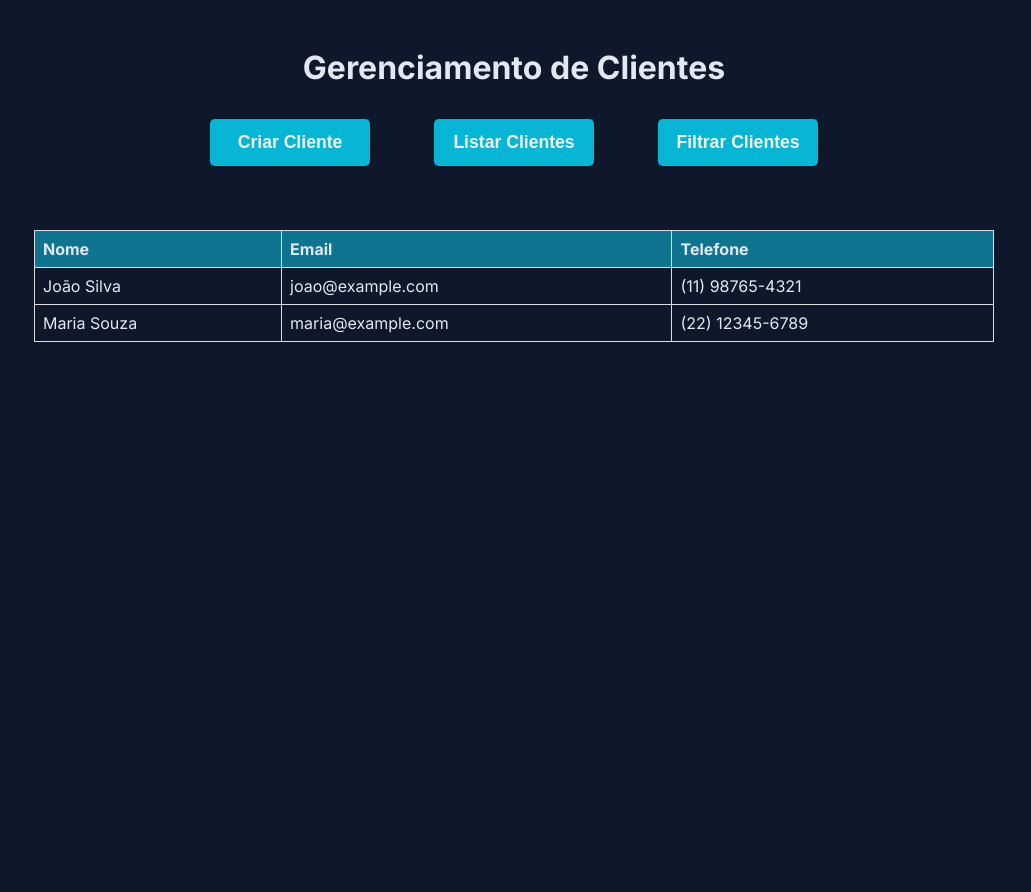
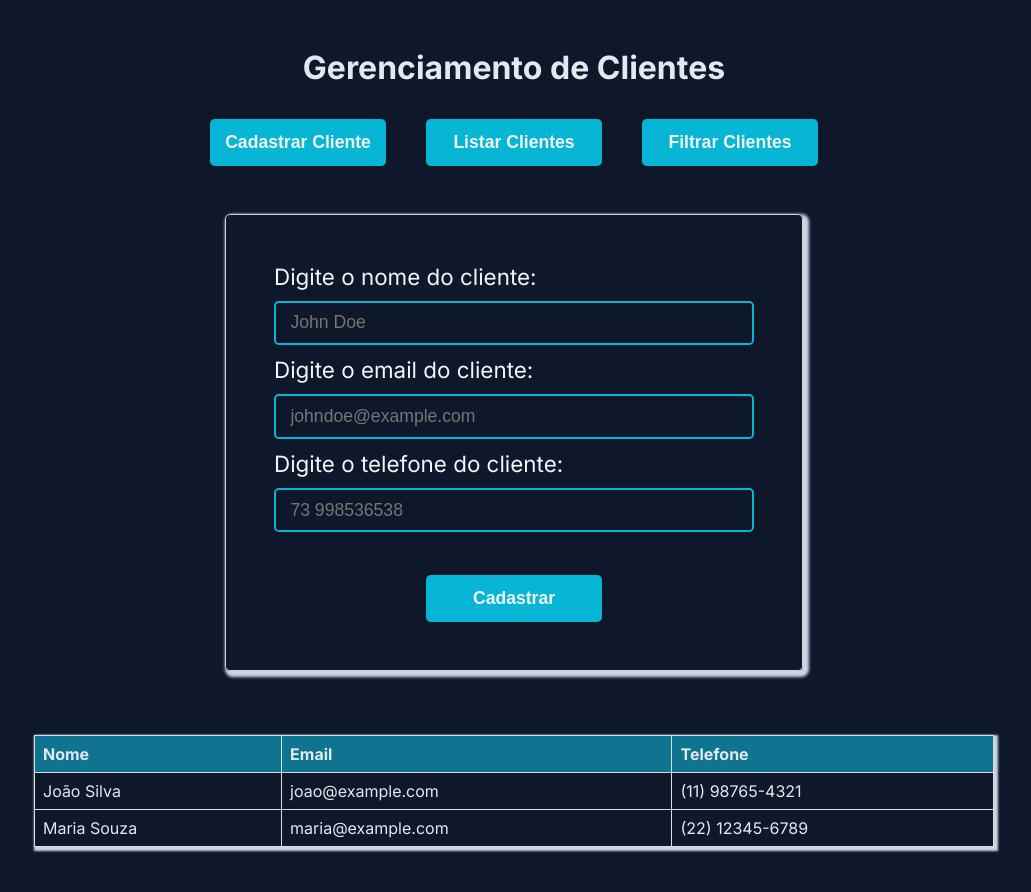
Before and after one commit to Savio-Anjos/Teste-FacilitaJuridico, a Next.js app in the folder front-end/: page / in a window 1280 px wide. Shown: the top 892 px of the page, without its empty margins (126-1157 px from the left). Before the commit the page ends 800 px from the top, so only its background shows below. Built offline with nearby package versions, Linux system fonts and the light colour scheme.

Commit message:
feat: :sparkles: Added component form

```diff
--- /dev/null
+++ b/front-end/src/app/components/Form.module.css
@@ -0,0 +1,59 @@
+.containerForm {
+  border: 1px solid #cbd5e1;
+  margin-top: 3rem;
+  padding: 3rem;
+  color: #f1f5f9;
+  border-radius: 0.3rem;
+  box-shadow: 3px 3px 3px 3px #cbd5e1;
+}
+
+.form {
+  display: flex;
+  flex-direction: column;
+  justify-content: center;
+  align-items: center;
+  width: 100%;
+  height: 100%;
+  font-size: 1.4rem;
+}
+
+.form div {
+  display: flex;
+  flex-direction: column;
+  justify-content: start;
+  align-items: start;
+  width: 100%;
+  height: 100%;
+}
+
+.form input {
+  width: 30rem;
+  margin-top: 0.7rem;
+  margin-bottom: 0.7rem;
+  padding-block: 0.7;
+  padding: 0.6rem;
+  padding-inline: 0.9rem;
+  background-color: transparent;
+  border: 2px solid #06b6d4;
+  border-radius: 0.3rem;
+  color: #f1f5f9;
+  font-size: 1.1rem;
+}
+
+.form button {
+  width: 11rem;
+  margin-top: 2rem;
+  padding: 0.8rem;
+  background-color: #06b6d4;
+  color: #f1f5f9;
+  font-weight: bold;
+  border: none;
+  border-radius: 0.3rem;
+  font-size: 1.1rem;
+  transition: 0.7s;
+}
+
+.form button:hover {
+  background-color: #0e7490;
+  cursor: pointer;
+}
--- /dev/null
+++ b/front-end/src/app/components/Form.tsx
@@ -0,0 +1,35 @@
+import styles from "./Form.module.css"
+
+const Form = () => {
+  return (
+   <section className={styles.containerForm}>
+    <form  className={styles.form}>
+       <div>
+       <label htmlFor="name">
+            Digite o nome do cliente:
+        </label>
+        <input  type="text" id="name" placeholder="John Doe" />
+       </div>
+
+       <div>
+       <label htmlFor="email">
+            Digite o email do cliente:
+        </label>
+        <input  type="text" id="email" placeholder="johndoe@example.com" />
+       </div>
+
+       <div>
+       <label htmlFor="telephone">
+            Digite o telefone do cliente:
+        </label>
+
+        <input  type="text" id="email" placeholder="73 998536538" />
+       </div>
+
+       <button>Cadastrar</button>
+    </form>
+   </section>
+  )
+}
+
+export default Form
--- a/front-end/src/app/components/Table.module.css
+++ b/front-end/src/app/components/Table.module.css
@@ -2,6 +2,7 @@
   width: 60rem;
   border-collapse: collapse;
   margin-top: 4rem;
+  box-shadow: 2px 2px 2px 2px #cbd5e1;
 }
 
 .table table {
--- a/front-end/src/app/page.module.css
+++ b/front-end/src/app/page.module.css
@@ -3,6 +3,7 @@
   justify-content: center;
   text-align: center;
   margin-top: 3rem;
+  margin-bottom: 3rem;
 }
 
 .containerButtons {
@@ -21,7 +22,7 @@
 }
 
 .button {
-  width: 10rem;
+  width: 11rem;
   margin-top: 2rem;
   padding: 0.8rem;
   background-color: #06b6d4;
--- a/front-end/src/app/page.tsx
+++ b/front-end/src/app/page.tsx
@@ -1,6 +1,7 @@
 import Image from "next/image";
 import styles from "./page.module.css";
 import Table from "./components/Table";
+import Form from "./components/Form";
 
 export default function Home() {
   return (
@@ -12,12 +13,12 @@ export default function Home() {
 
        <section className={styles.containerButtons}>
 
-        <button className={styles.button}>Criar Cliente</button>
+        <button className={styles.button}>Cadastrar Cliente</button>
         <button className={styles.button}>Listar Clientes</button>
         <button className={styles.button}>Filtrar Clientes</button>
        </section>
 
-         <Table />
+         <Form />         <Table />
       </div>
     </main>
   );
```
